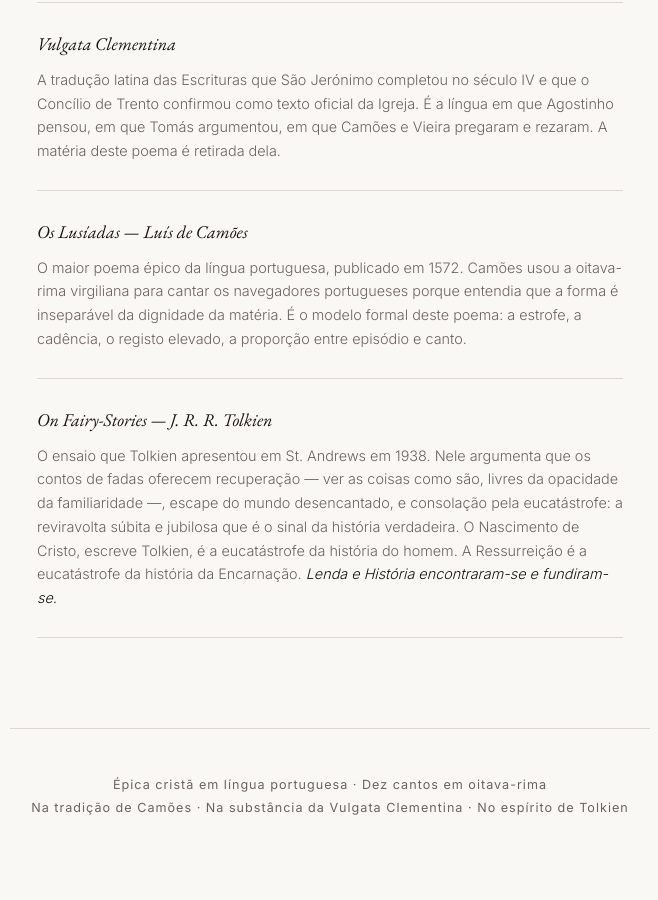
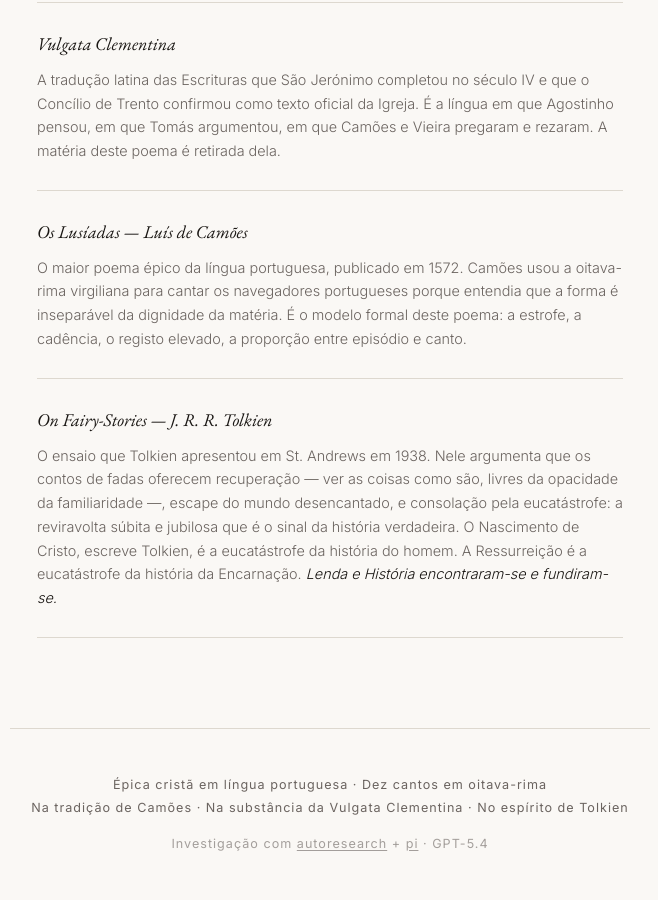
Before and after one commit to ofrades/oconto, a website: page index.html in a window 1280 px wide. Shown: the part 2075-2975 px from the top of the page, without its empty margins (310-968 px from the left). Before the commit the page ends 2939 px from the top, so only its background shows below. Drawn offline with nearby package versions, Linux system fonts and the light colour scheme.

Commit message:
feat: add autoresearch + pi attribution to footer

```diff
--- a/index.html
+++ b/index.html
@@ -135,6 +135,11 @@
         Na tradição de Camões &middot; Na substância da Vulgata Clementina &middot;
         No espírito de Tolkien
       </p>
+      <p class="site-footer-credit">
+        Investigação com <a href="https://github.com/karpathy/autoresearch" target="_blank" rel="noopener">autoresearch</a>
+        + <a href="https://github.com/davebcn87/pi-autoresearch" target="_blank" rel="noopener">pi</a>
+        &middot; GPT-5.4
+      </p>
     </footer>
   </body>
 </html>
--- a/style.css
+++ b/style.css
@@ -452,6 +452,21 @@ body {
   line-height: 1.8;
 }
 
+.site-footer-credit {
+  margin-top: 0.75rem;
+  opacity: 0.6;
+}
+
+.site-footer-credit a {
+  color: var(--text-muted);
+  text-decoration: underline;
+  text-underline-offset: 2px;
+}
+
+.site-footer-credit a:hover {
+  color: var(--gold);
+}
+
 /* ── Utility ────────────────────────────────────────────────── */
 
 ::selection {
```
